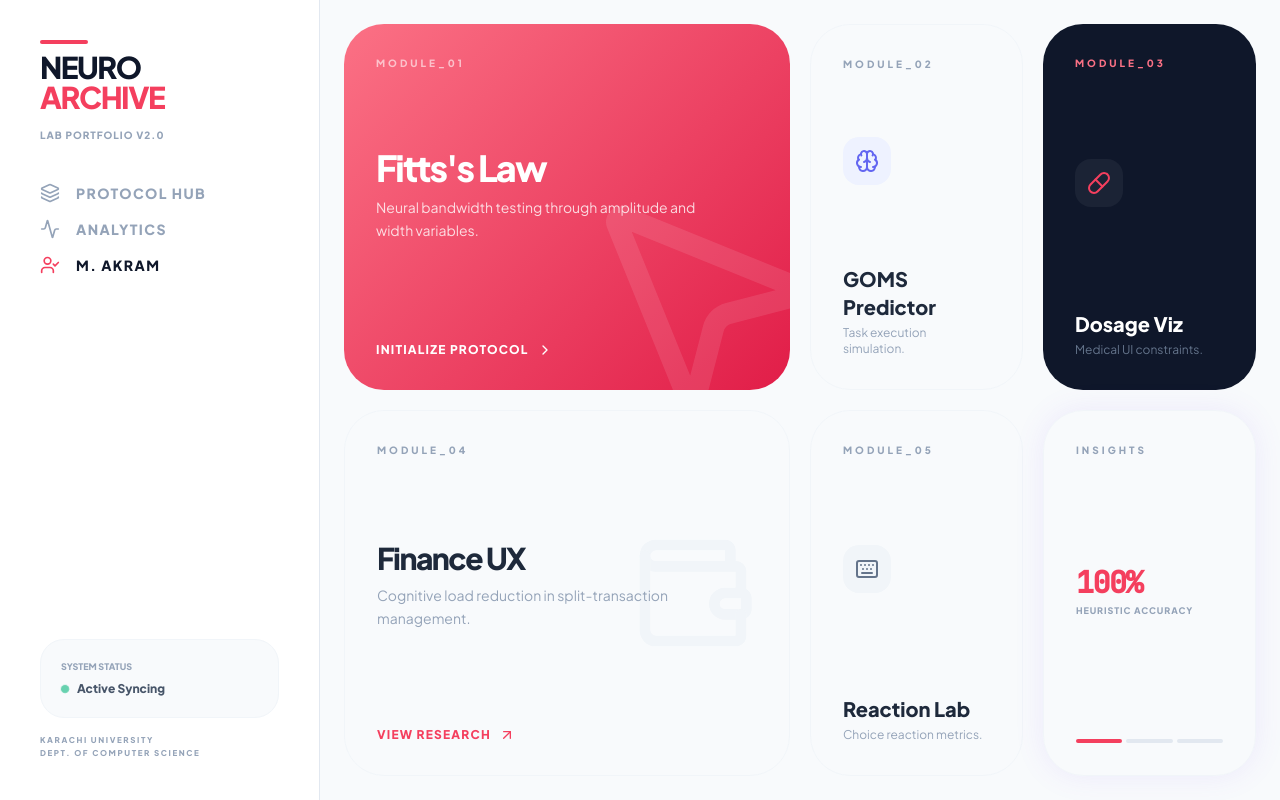
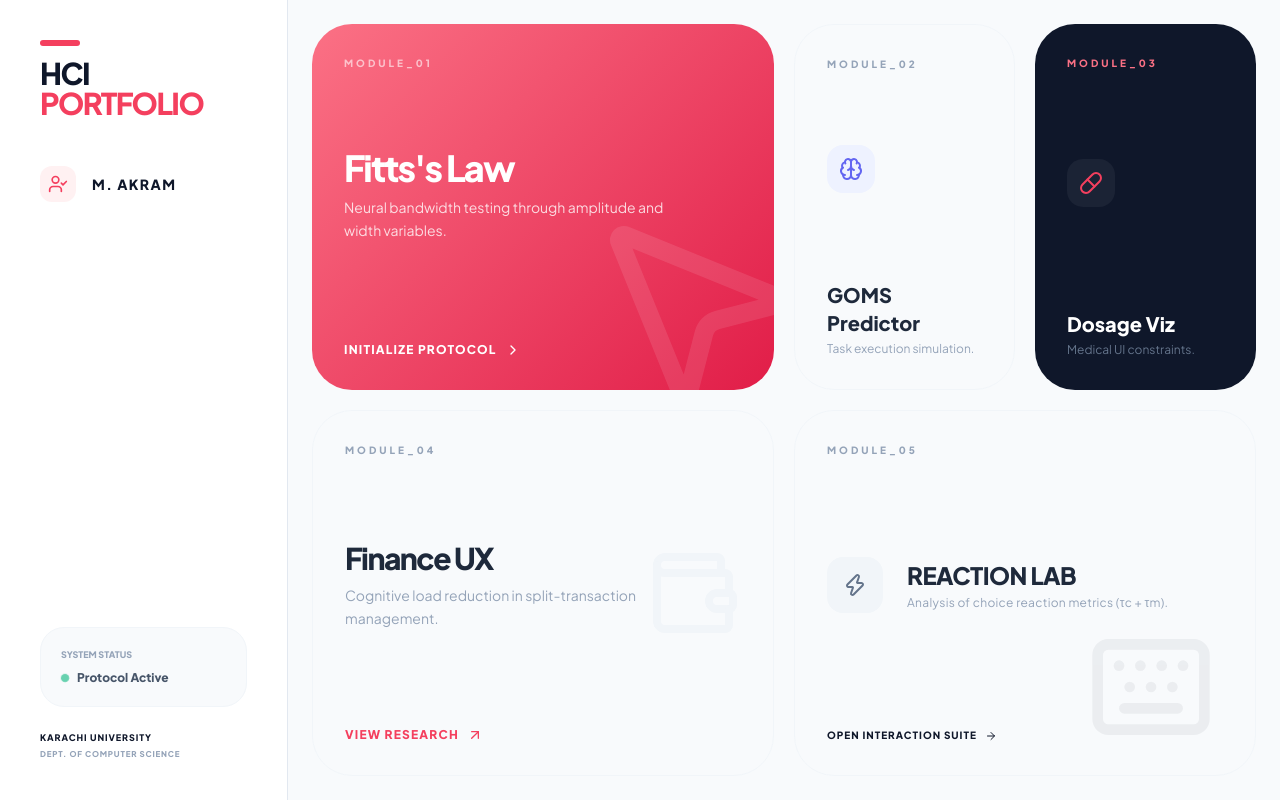
Before and after one commit to maryamakram865-eng/HCI_Labs, a plain HTML site: page index.html in a window 1280 px wide. Drawn offline with nearby package versions, Linux system fonts and the light colour scheme.

Commit message:
Update index.html

```diff
--- a/index.html
+++ b/index.html
@@ -3,7 +3,7 @@
 <head>
     <meta charset="UTF-8">
     <meta name="viewport" content="width=device-width, initial-scale=1.0">
-    <title>Neuro-Archive | Maryam Akram</title>
+    <title>HCI Portfolio | Maryam Akram</title>
     <script src="https://cdn.tailwindcss.com"></script>
     <script src="https://unpkg.com/lucide@latest"></script>
     <style>
@@ -48,16 +48,12 @@
             background: #ffffff;
             border-color: #fb7185;
             box-shadow: 0 25px 50px -12px rgba(251, 113, 133, 0.15);
-            transform: scale(1.02);
+            transform: scale(1.01);
         }
 
-        /* Unique Maryam Theme Gradients */
-        .maryam-gradient {
+        /* Unique Theme Gradients */
+        .primary-gradient {
             background: linear-gradient(135deg, #fb7185 0%, #e11d48 100%);
-        }
-
-        .violet-glow {
-            box-shadow: 0 0 30px rgba(139, 92, 246, 0.1);
         }
 
         /* Focal Point Animation */
@@ -70,63 +66,57 @@
         .num-font { font-family: 'JetBrains Mono', monospace; }
 
         /* Responsive adjustments to keep everything visible */
-        @media (max-height: 700px) {
-            .bento-item { padding: 1.25rem; border-radius: 1.5rem; }
-            h2 { font-size: 1.125rem; }
-            p { font-size: 0.75rem; }
+        @media (max-height: 750px) {
+            .bento-item { padding: 1.25rem; border-radius: 1.75rem; }
+            h2 { font-size: 1.25rem; }
+            p { font-size: 0.75rem; line-height: 1.2; }
         }
     </style>
 </head>
 <body class="bg-slate-50">
 
-    <!-- Left Navigation Bar (HCI: Focal point stability) -->
-    <aside class="w-80 h-full border-r border-slate-200 bg-white p-10 flex flex-col justify-between shrink-0">
-        <div class="space-y-10">
-            <div class="space-y-2">
-                <div class="w-12 h-1 bg-rose-500 rounded-full"></div>
+    <!-- Left Navigation Bar -->
+    <aside class="w-72 h-full border-r border-slate-200 bg-white p-10 flex flex-col justify-between shrink-0">
+        <div class="space-y-12">
+            <div class="space-y-3">
+                <div class="w-10 h-1.5 bg-rose-500 rounded-full"></div>
                 <h1 class="text-3xl font-extrabold tracking-tighter text-slate-900 leading-none">
-                    NEURO<br/><span class="text-rose-500">ARCHIVE</span>
+                    HCI<br/><span class="text-rose-500">PORTFOLIO</span>
                 </h1>
-                <p class="text-[10px] font-black text-slate-400 uppercase tracking-widest pt-2">Lab Portfolio v2.0</p>
             </div>
 
-            <nav class="space-y-4">
-                <div class="flex items-center gap-4 text-slate-400 group cursor-pointer hover:text-rose-500 transition-colors">
-                    <i data-lucide="layers" class="w-5 h-5"></i>
-                    <span class="text-sm font-bold uppercase tracking-widest">Protocol Hub</span>
-                </div>
-                <div class="flex items-center gap-4 text-slate-400 group cursor-pointer hover:text-rose-500 transition-colors">
-                    <i data-lucide="activity" class="w-5 h-5"></i>
-                    <span class="text-sm font-bold uppercase tracking-widest">Analytics</span>
-                </div>
-                <div class="flex items-center gap-4 text-slate-400 group cursor-pointer hover:text-rose-500 transition-colors">
-                    <i data-lucide="user-check" class="w-5 h-5 text-rose-500"></i>
-                    <span class="text-sm font-bold uppercase tracking-widest text-slate-900">M. Akram</span>
+            <nav class="space-y-6">
+                <div class="flex items-center gap-4 group transition-colors">
+                    <div class="p-2 bg-rose-50 rounded-xl text-rose-500">
+                        <i data-lucide="user-check" class="w-5 h-5"></i>
+                    </div>
+                    <span class="text-sm font-black uppercase tracking-widest text-slate-900">M. Akram</span>
                 </div>
             </nav>
         </div>
 
-        <div class="space-y-4">
+        <div class="space-y-6">
             <div class="p-5 bg-slate-50 rounded-3xl border border-slate-100">
                 <p class="text-[9px] font-black text-slate-400 uppercase mb-2">System Status</p>
                 <div class="flex items-center gap-2">
                     <span class="w-2 h-2 bg-emerald-500 rounded-full pulse-dot"></span>
-                    <span class="text-xs font-bold text-slate-600">Active Syncing</span>
+                    <span class="text-xs font-bold text-slate-600">Protocol Active</span>
                 </div>
             </div>
-            <p class="text-[8px] font-bold text-slate-400 uppercase tracking-[0.2em] leading-relaxed">
-                Karachi University<br/>Dept. of Computer Science
-            </p>
+            <div class="space-y-1">
+                <p class="text-[9px] font-black text-slate-900 uppercase tracking-widest">Karachi University</p>
+                <p class="text-[8px] font-bold text-slate-400 uppercase tracking-[0.1em]">Dept. of Computer Science</p>
+            </div>
         </div>
     </aside>
 
-    <!-- Main Bento Grid (HCI: Hick's Law - Grouped Choices) -->
+    <!-- Main Bento Grid -->
     <main class="flex-grow bento-container">
 
-        <!-- Lab 1: Fitts (Hero Item) -->
-        <a href="./FittsLab/index.html" class="bento-item lg:col-span-2 maryam-gradient border-none group">
-            <div class="absolute -right-10 -bottom-10 opacity-10 group-hover:scale-125 transition-transform duration-700">
-                <i data-lucide="mouse-pointer-2" class="w-64 h-64 text-white"></i>
+        <!-- Lab 1: Fitts -->
+        <a href="./FittsLab/index.html" class="bento-item lg:col-span-2 primary-gradient border-none group">
+            <div class="absolute -right-8 -bottom-8 opacity-10 group-hover:scale-110 transition-transform duration-700">
+                <i data-lucide="mouse-pointer-2" class="w-56 h-56 text-white"></i>
             </div>
             <div class="text-white/60 font-black text-[10px] uppercase tracking-[0.3em]">Module_01</div>
             <div>
@@ -162,10 +152,10 @@
             </div>
         </a>
 
-        <!-- Lab 4: WhoPaid (Wide Item) -->
+        <!-- Lab 4: WhoPaid -->
         <a href="./whoPaid/index.html" class="bento-item lg:col-span-2 group">
-            <div class="absolute right-8 top-1/2 -translate-y-1/2 text-slate-100 group-hover:text-rose-50 transition-colors">
-                <i data-lucide="wallet" class="w-32 h-32"></i>
+            <div class="absolute right-8 top-1/2 -translate-y-1/2 text-slate-100 group-hover:text-rose-50 transition-colors pointer-events-none">
+                <i data-lucide="wallet" class="w-24 h-24"></i>
             </div>
             <div class="text-slate-400 font-black text-[10px] uppercase tracking-[0.3em]">Module_04</div>
             <div class="z-10">
@@ -177,31 +167,25 @@
             </div>
         </a>
 
-        <!-- Lab 5: Keyboard -->
-        <a href="./keyboardInteraction/index.html" class="bento-item group">
+        <!-- Lab 5: Keyboard (Now spanning 2 columns to fill space) -->
+        <a href="./keyboardInteraction/index.html" class="bento-item lg:col-span-2 group">
+             <div class="absolute right-10 bottom-6 opacity-5 text-slate-900 group-hover:opacity-10 transition-opacity pointer-events-none">
+                <i data-lucide="keyboard" class="w-32 h-32"></i>
+            </div>
             <div class="text-slate-400 font-black text-[10px] uppercase tracking-[0.3em]">Module_05</div>
-            <div class="w-12 h-12 bg-slate-100 rounded-2xl flex items-center justify-center text-slate-500 mb-4 group-hover:bg-rose-500 group-hover:text-white transition-colors">
-                <i data-lucide="keyboard"></i>
+            <div class="flex flex-row items-center gap-6">
+                <div class="w-14 h-14 bg-slate-100 rounded-2xl flex items-center justify-center text-slate-500 group-hover:bg-rose-500 group-hover:text-white transition-colors">
+                    <i data-lucide="zap" class="w-6 h-6"></i>
+                </div>
+                <div>
+                    <h2 class="text-2xl font-black tracking-tight mb-1 uppercase">Reaction Lab</h2>
+                    <p class="text-xs text-slate-400 font-medium tracking-wide">Analysis of choice reaction metrics (τc + τm).</p>
+                </div>
             </div>
-            <div>
-                <h2 class="text-xl font-bold mb-1">Reaction Lab</h2>
-                <p class="text-xs text-slate-400">Choice reaction metrics.</p>
+            <div class="flex items-center gap-2 text-slate-900 font-bold text-[10px] uppercase tracking-widest mt-4">
+                Open Interaction Suite <i data-lucide="arrow-right" class="w-3 h-3"></i>
             </div>
         </a>
-
-        <!-- Aesthetic Stats (Non-link) -->
-        <div class="bento-item violet-glow">
-            <div class="text-slate-400 font-black text-[10px] uppercase tracking-[0.3em]">Insights</div>
-            <div class="space-y-1">
-                <p class="text-3xl font-black text-rose-500 num-font tracking-tighter">100%</p>
-                <p class="text-[9px] font-black text-slate-400 uppercase tracking-widest">Heuristic Accuracy</p>
-            </div>
-            <div class="pt-4 flex gap-1">
-                <div class="h-1 flex-grow bg-rose-500 rounded-full"></div>
-                <div class="h-1 flex-grow bg-slate-200 rounded-full"></div>
-                <div class="h-1 flex-grow bg-slate-200 rounded-full"></div>
-            </div>
-        </div>
 
     </main>
 
```
